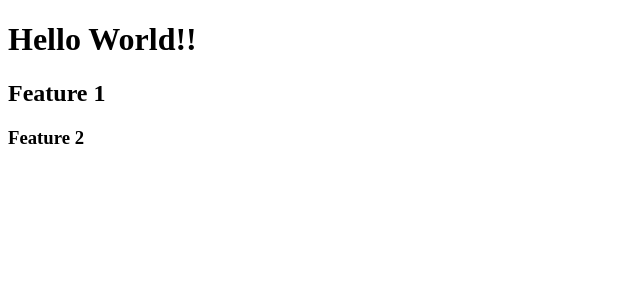
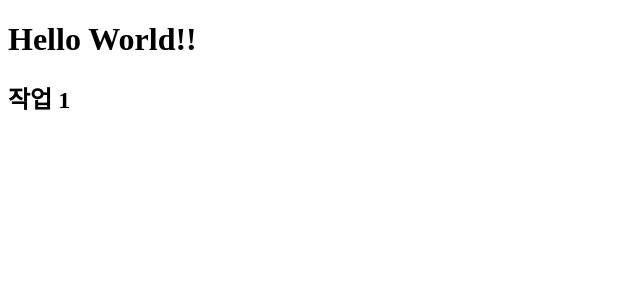
Before and after one commit to dydals3440/github-test, a React (Vite) app: page / in a window 1280 px wide. Shown: the top 300 px of the page, without its empty margins (0-640 px from the left). Built offline with nearby package versions, Linux system fonts and the light colour scheme.

Commit message:
feat: 작업 1

```diff
--- a/src/App.tsx
+++ b/src/App.tsx
@@ -2,8 +2,7 @@ function App() {
   return (
     <div>
       <h1>Hello World!!</h1>
-      <h2>Feature 1</h2>
-      <h3>Feature 2</h3>
+      <h2>작업 1</h2>
     </div>
   );
 }
```
